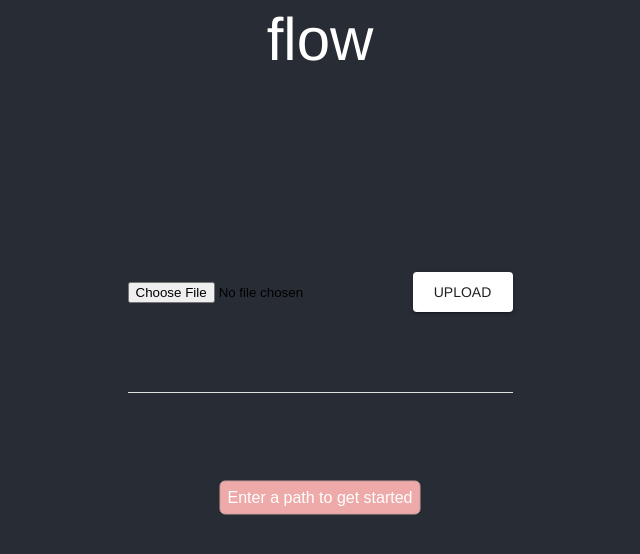
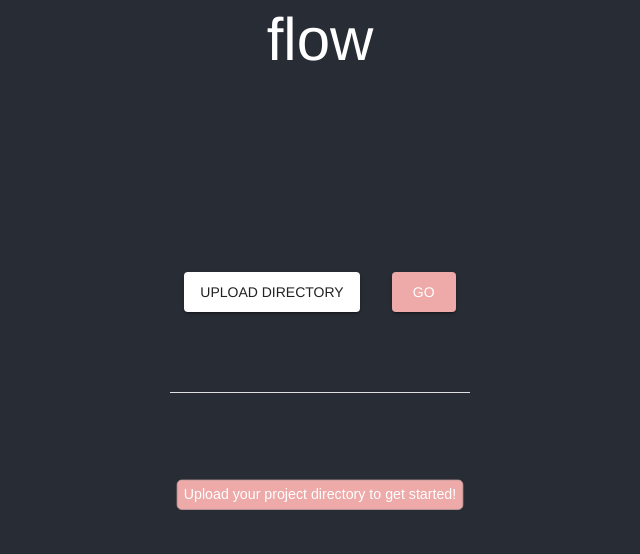
Before and after one commit to chees-e/flow, a React (Create React App) app: page / in a window 1280 px wide. Shown: the top 554 px of the page, without its empty margins (320-960 px from the left). Built offline with nearby package versions, Linux system fonts and the light colour scheme.

Commit message:
restyling components

```diff
--- a/src/components/DiagramPage.js
+++ b/src/components/DiagramPage.js
@@ -2,14 +2,14 @@ import React from "react";
 import {Divider, Stack} from "@mui/material";
 import {style} from "../style/Theme";
 import {MermaidDiagram} from "./MermaidDiagram";
-import {UploadButton} from "./UploadButton";
-import {DirectoryInput} from "./DirectoryInput";
+import {GoButton} from "./GoButton";
+import {DirectoryUploadButton} from "./DirectoryUploadButton";
 import mermaid from "mermaid";
 
 // fs doesn't work with react
 import {getMermaidString} from "../controller/FileStructureObject.js";
 
-const placeHolderGraphData = "flowchart TD;id1(Enter a path to get started)";
+const placeHolderGraphData = "flowchart TD;id1(Upload your project directory to get started!)";
 const placeHolderProcessedGraphData = "flowchart LR;subgraph esp.js;end;subgraph test.js;test.js:examplefxn;test.js:examplefxn2;end;subgraph test2.js;test2.js:func;test2.js:func4;end;test.js --> test2.js:func;test.js --> test.js:examplefxn;";
 let diagramData = placeHolderGraphData;
 
@@ -29,7 +29,7 @@ export const DiagramPage = () => {
     }
 
     function onUpload() {
-        const input = document.getElementById("directory-input").files;
+        const input = document.getElementById("directory-file-input").files;
         console.log(input);
         // todo: add backend logic to process the input
         // const json_out = getFileStruc(input);
@@ -85,10 +85,10 @@ export const DiagramPage = () => {
         >
             <Stack direction={"row"} spacing={4} justifyContent={"center"} alignItems={"center"}>
                 <Stack item>
-                    <DirectoryInput/>
+                    <DirectoryUploadButton/>
                 </Stack>
                 <Stack item>
-                    <UploadButton handleClick={onUpload}/>
+                    <GoButton handleClick={onUpload}/>
                 </Stack>
             </Stack>
             <Stack item>
--- a/src/components/DirectoryInput.js
+++ /dev/null
@@ -1,45 +0,0 @@
-import React from "react";
-import {TextField} from "@mui/material";
-import {style} from "../style/Theme";
-import {withStyles} from "@mui/styles";
-
-const StyledDirectoryTextField = withStyles({
-    root: {
-        '& label.Mui-focused': {
-            color: 'white',
-        },
-        '& .MuiInput-underline:after': {
-            borderBottomColor: '#EEA9A9',
-        },
-        '& .MuiOutlinedInput-root': {
-            '& fieldset': {
-                borderColor: 'white',
-            },
-            '&:hover fieldset': {
-                borderColor: 'white',
-            },
-            '&.Mui-focused fieldset': {
-                borderColor: '#EEA9A9',
-            },
-            height: "40px",
-        },
-    },
-})(TextField);
-
-
-export function DirectoryInput() {
-    const classes = style();
-    return (
-        // <StyledDirectoryTextField className={classes.directoryInput}
-        //            id="directory-input"
-        //            hiddenLabel
-        //            variant="outlined"
-        //            placeholder="Enter a path to get started"
-        //            InputProps={{
-        //                style: {
-        //                    color: "white"
-        //                }
-        //            }}/>
-        <input id="directory-input"  directory="" webkitdirectory="" type="file" />
-    );
-}
--- /dev/null
+++ b/src/components/DirectoryUploadButton.js
@@ -0,0 +1,37 @@
+import React from "react";
+import {Button} from "@mui/material";
+import {withStyles} from "@mui/styles";
+
+const StyledDirectoryUploadButton = withStyles({
+    root: {
+        alignItems: "center",
+        justifyContent: "center",
+        height: "40px",
+        width: "auto",
+        padding: "0 35px",
+        boxSizing: "border-box",
+        borderRadius: 0,
+    },
+})(Button);
+
+
+export function DirectoryUploadButton() {
+    return (
+        <div>
+                <StyledDirectoryUploadButton
+                    id="directory-input"
+                    variant="contained"
+                    component="label"
+                >
+                    Upload directory
+                    <input
+                        id="directory-file-input"
+                        directory=""
+                        webkitdirectory=""
+                        type="file"
+                        style={{display: 'none'}}
+                    />
+                </StyledDirectoryUploadButton>
+        </div>
+    );
+}
--- a/src/components/UploadButton.js
+++ b/src/components/GoButton.js
@@ -2,21 +2,22 @@ import React from "react";
 import {Button} from "@mui/material";
 import {withStyles} from "@mui/styles";
 
-const StyledUploadButton = withStyles({
+const StyledGoButton = withStyles({
     root: {
         alignItems: "center",
         justifyContent: "center",
         height: "40px",
-        width: "100px",
+        width: "auto",
+        background: "black",
         padding: "0 35px",
         boxSizing: "border-box",
         borderRadius: 0,
     },
 })(Button);
 
-export function UploadButton(props) {
+export function GoButton(props) {
     const {handleClick} = props;
     return (
-        <StyledUploadButton variant="contained" onClick={handleClick}>Upload</StyledUploadButton>
+        <StyledGoButton variant="contained" style={{background: "#EEA9A9", color: "#ffffff"}} onClick={handleClick}>Go</StyledGoButton>
     );
 }
--- a/src/components/MermaidDiagram.js
+++ b/src/components/MermaidDiagram.js
@@ -8,7 +8,8 @@ mermaid.initialize({
         'primaryColor': '#EEA9A9',
         'primaryTextColor': '#ffffff',
         'secondaryColor': '#FEDFE1',
-        'fontFamily': 'arial'
+        'fontFamily': 'arial',
+        'lineColor': '#E87A90',
     }
 });
 
```
